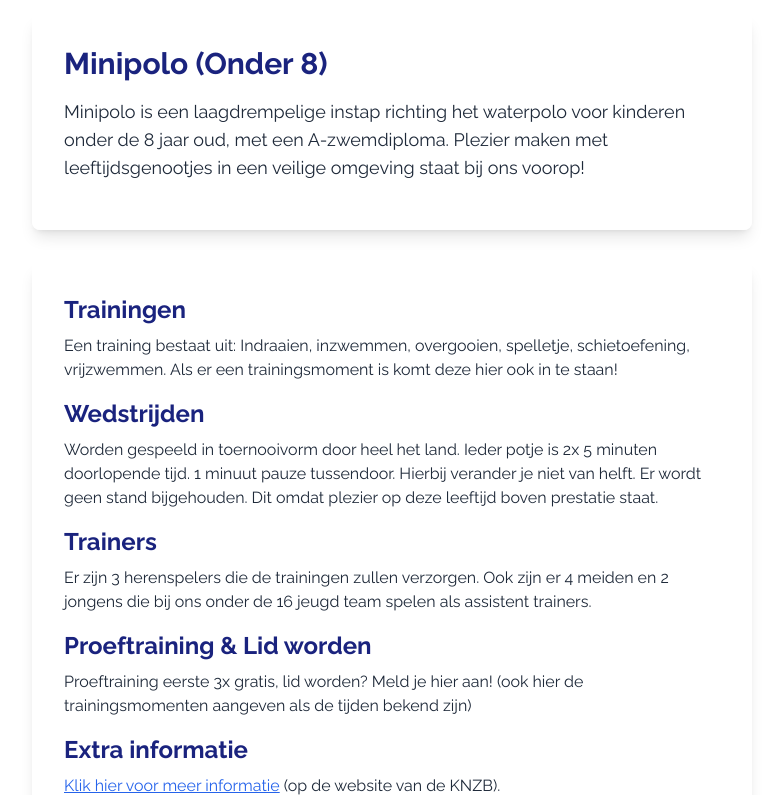
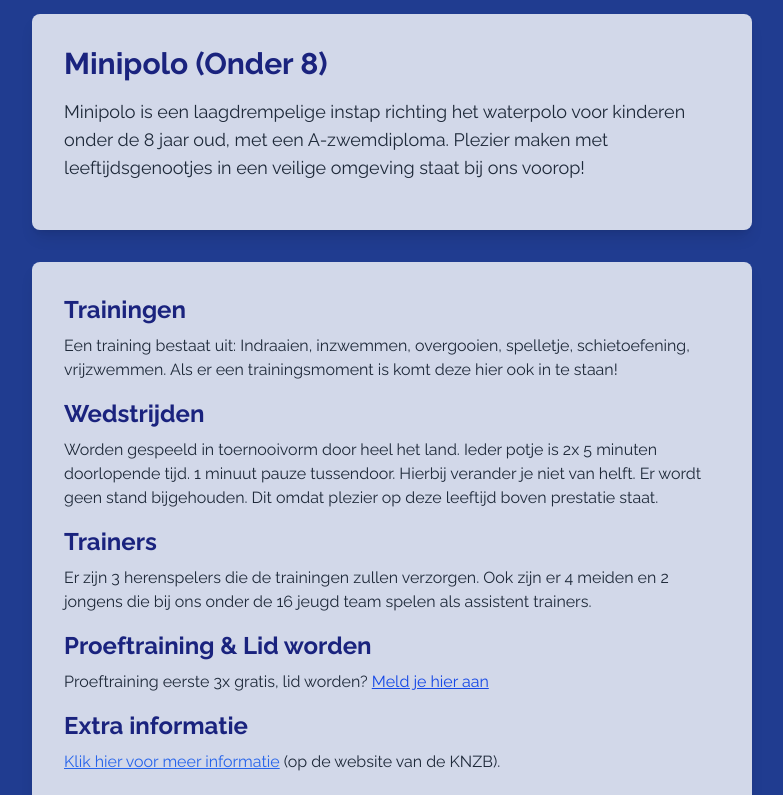
Before and after one commit to timovos/zvmiddelse-website, a Next.js app: page /minipolo in a window 1280 px wide. Shown: the part 442-1237 px from the top of the page, without its empty margins (248-1031 px from the left). Built offline with nearby package versions, Linux system fonts and the light colour scheme.

Commit message:
Fix colors

```diff
--- a/app/globals.css
+++ b/app/globals.css
@@ -1,8 +1,8 @@
 @import "tailwindcss";
 
 :root {
-  --background: #ffffff;
-  --foreground: #171717;
+  --background: #203c90;
+  --foreground: #ededed;
   --drop-shadow-lg: 0 35px 35px rgba(0, 0, 0, 0.25);
 }
 
@@ -11,19 +11,6 @@
   --color-foreground: var(--foreground);
   --font-sans: var(--font-raleway);
   --font-mono: monospace;
-}
-
-@media (prefers-color-scheme: dark) {
-  :root {
-    --background: #203c90;
-    --foreground: #ededed;
-  }
-
-  html {
-    color-scheme: light;
-    background: #fff;
-    color: #000;
-  }
 }
 
 body {
--- a/app/layout.tsx
+++ b/app/layout.tsx
@@ -33,12 +33,8 @@ export default function RootLayout({
 }>) {
   return (
     <html lang="en">
-      <head>
-        <meta name="color-scheme" content="light dark" />
-        <meta name="supported-color-schemes" content="light" />
-      </head>
       <body
-        className={`font-[var(--font-raleway)] ${raleway.variable} antialiased`}
+        className={`font-[var(--font-raleway)] ${raleway.variable} antialiased bg-white`}
       >
         {children}
       </body>
--- a/app/minipolo/page.tsx
+++ b/app/minipolo/page.tsx
@@ -1,9 +1,13 @@
+"use client";
+
 import PageLayout from "@/app/components/page-layout";
+import { useState } from "react";
 
 export default function Minipolo() {
+  const [showJoinInfo, setShowJoinInfo] = useState(false);
+
   return (
     <PageLayout>
-
       <section className="bg-white/80 rounded-lg shadow-lg p-8">
         <h2 className="text-3xl font-bold mb-4 text-[#1a237e]">Minipolo (Onder 8)</h2>
         <p className="text-lg text-gray-800 mb-4">
@@ -29,7 +33,20 @@ export default function Minipolo() {
         </p>
         <h2 className="text-2xl font-bold mb-2 text-[#1a237e]">Proeftraining & Lid worden</h2>
         <p className="mb-4 text-gray-800">
-          Proeftraining eerste 3x gratis, lid worden? Meld je hier aan! (ook hier de trainingsmomenten aangeven als de tijden bekend zijn)
+          Proeftraining eerste 3x gratis, lid worden?{' '}
+          <button
+            type="button"
+            className="underline text-blue-700 hover:text-blue-900 cursor-pointer bg-transparent border-none p-0"
+            onClick={() => setShowJoinInfo((v) => !v)}
+          >
+            Meld je hier aan
+          </button>
+          {showJoinInfo && (
+            <span className="block mt-3 p-4 rounded-lg bg-yellow-50 text-gray-900 shadow-inner">
+              Vul het <a href="/contact" className="underline text-blue-700 hover:text-blue-900">contactformulier</a> in op onze website of stuur een e-mail naar <a href="mailto:info@zvmiddelse.nl" className="underline text-blue-700 hover:text-blue-900">info@zvmiddelse.nl</a>.
+              Je ontvangt van ons alle informatie over lid worden, proeftrainingen en contributie. We nemen zo snel mogelijk contact met je op!
+            </span>
+          )}
         </p>
         <h2 className="text-2xl font-bold mb-2 text-[#1a237e]">Extra informatie</h2>
         <p className="mb-4 text-gray-800">
--- a/app/page.tsx
+++ b/app/page.tsx
@@ -1,4 +1,3 @@
-import HexagonButton from "@/app/components/hexagon-button";
 import RectangleButton from "@/app/components/rectangle-button";
 
 export default function Home() {
@@ -27,14 +26,14 @@ export default function Home() {
       font-[family-name:var(--font-geist-sans)]">
         <main className="flex flex-col sm:flex-row flex-wrap gap-8 justify-center items-center row-start-2 w-full z-11">
           <RectangleButton
-            text="Minipolo"
-            subtext="Onder 8"
-            href="/minipolo"
+            text="Dolfijntjes"
+            subtext="Direct na het B-diploma"
+            href="/dolfijntjes"
           />
           <RectangleButton
-            text="Dolfijntjes"
-            subtext="Zwemles voor de jongsten"
-            href="/dolfijntjes"
+            text="Minipolo"
+            subtext="Waterpolo onder 8"
+            href="/minipolo"
           />
           <RectangleButton
             text="Jeugd waterpolo"
@@ -42,7 +41,7 @@ export default function Home() {
             href="/jeugd-waterpolo"
           />
           <RectangleButton
-            text="Wedstrijd-zwemmen"
+            text="Wedstrijdzwemmen"
             subtext="Zwemwedstrijden"
             href="/wedstrijdzwemmen"
           />
```
Also changed, not shown: 2 other files (tests, documents, lock files or other folders).
